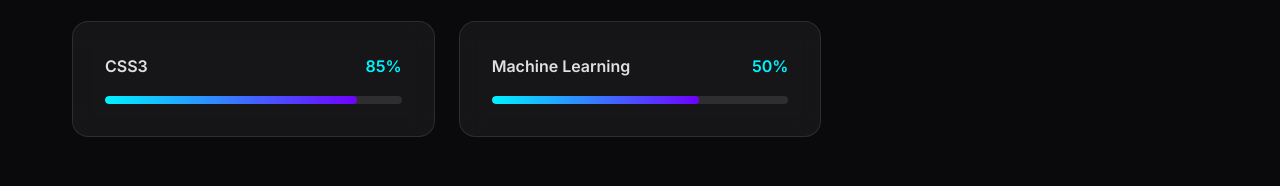
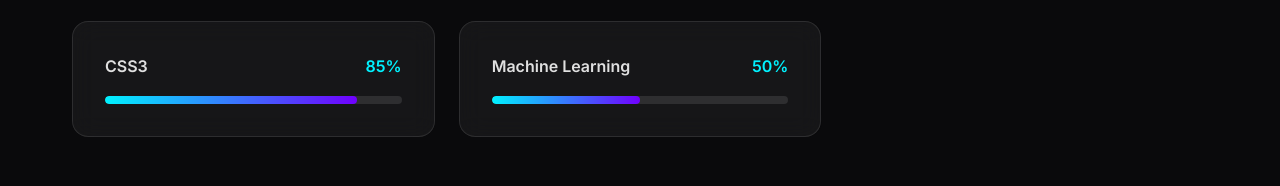
Before and after one commit to danishh744/Portfolio, a plain HTML site: page index.html in a window 1280 px wide. Shown: the part 2062-2248 px from the top of the page. Drawn offline with Linux system fonts and the light colour scheme.

Commit message:
Update index.html

```diff
--- a/index.html
+++ b/index.html
@@ -158,7 +158,7 @@
                             <span>50%</span>
                         </div>
                         <div class="progress-bar">
-                            <div class="progress" style="width: 0%" data-width="70%"></div>
+                            <div class="progress" style="width: 0%" data-width="50%"></div>
                         </div>
                     </div>
                 </div>
```
